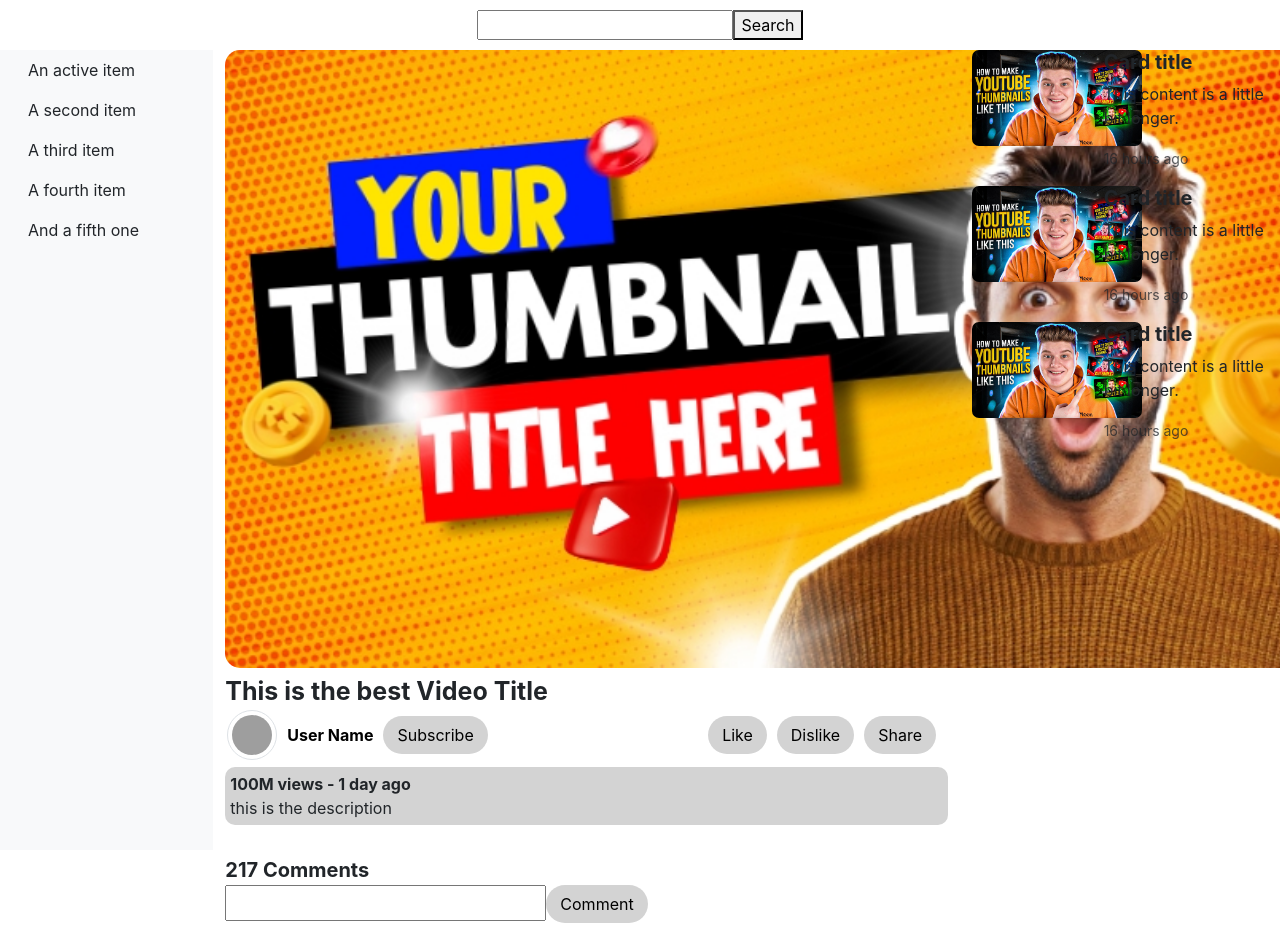
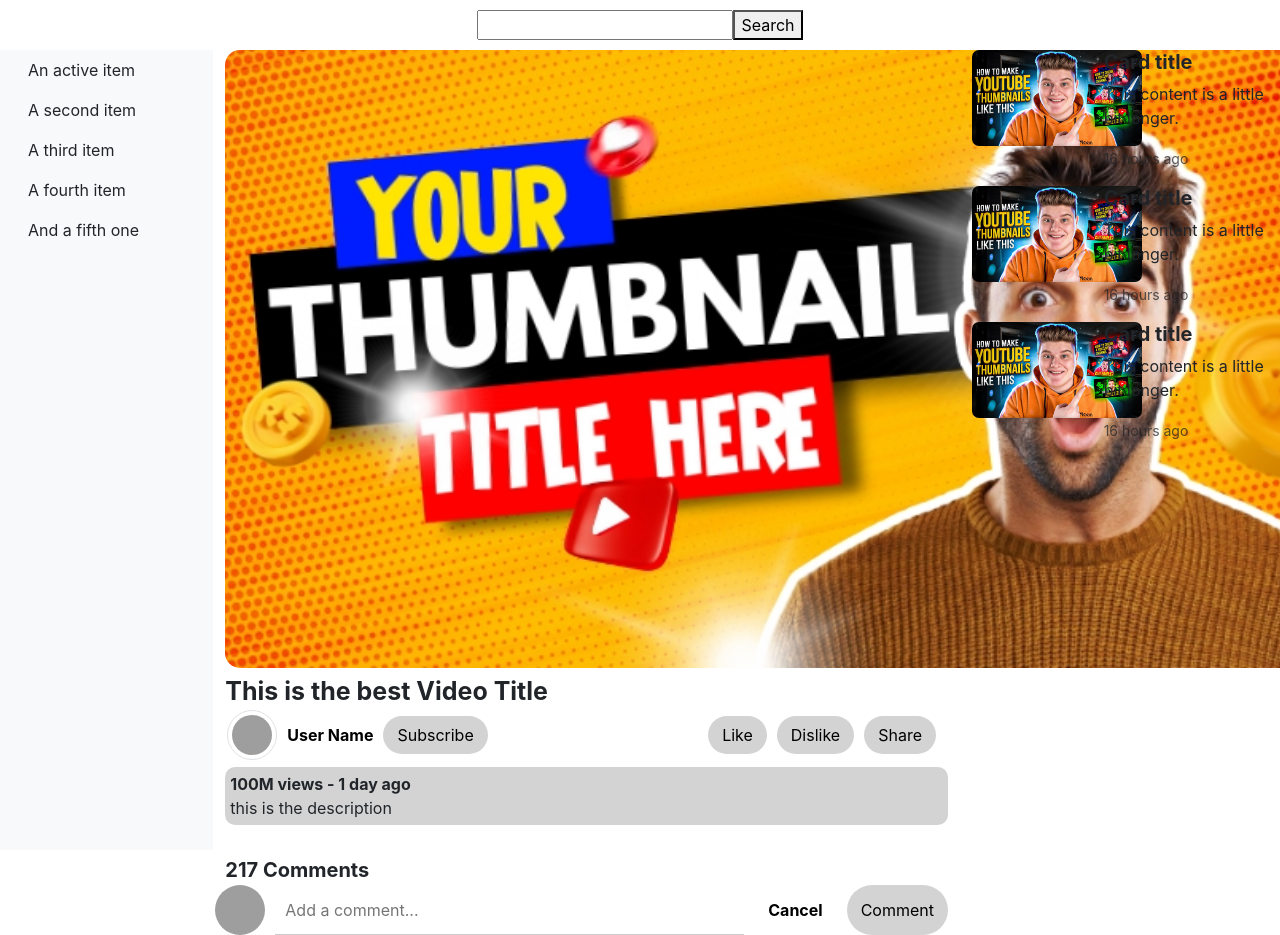
Before and after one commit to maxshabs/project_web, a React (Create React App) app: page / in a window 1280 px wide. Shown: the top 935 px of the page. Built offline with nearby package versions, Linux system fonts and the light colour scheme; grey boxes are pictures that could not be loaded.

Commit message:
added comment section, still need to display them

```diff
--- a/src/video_screen/CommentSection/CommentSection.css
+++ b/src/video_screen/CommentSection/CommentSection.css
@@ -0,0 +1,70 @@
+/* Comment section */
+.commentSection {
+    padding-top: 30px;
+    text-align: left;
+    font-weight: bold;
+    font-size: 20px;
+  }
+
+  .buttonsContainer {
+    display: flex;
+    flex: 1;
+    gap: 10px;
+  }
+
+  .cancelBtn {
+    border: none;
+    background-color: transparent;
+    color: black;
+    font-size: 16px;
+    font-weight: bold;
+    padding: 7px 14px;
+  }
+
+  .cancelBtn:hover {
+    background-color: gray;
+    padding: 7px 14px;
+    background-color: lightgray; /* Primary color */
+    color: black; /* Text color */
+    border: none; /* Remove default border */
+    border-radius: 30px; /* Rounded corners */
+    cursor: pointer; /* Pointer cursor on hover */
+    font-size: 16px; /* Font size */
+    transition: background-color 0.3s ease; /* Smooth background color transition */
+  }
+
+  .commentBtn {
+    padding: 7px 14px;
+    background-color: lightgray; /* Primary color */
+    color: black; /* Text color */
+    border: none; /* Remove default border */
+    border-radius: 30px; /* Rounded corners */
+    cursor: pointer; /* Pointer cursor on hover */
+    font-size: 16px; /* Font size */
+    transition: background-color 0.3s ease; /* Smooth background color transition */
+  }
+
+  .commentBtn:hover {
+    background-color: gray;
+  }
+
+  .userPicture {
+    height: 50px;
+    width: 50px;
+    border-radius: 30px;
+    object-fit: cover;
+    margin-left: -10px;
+  }
+
+  .textField {
+    border: none; /* Remove default border */
+    border-bottom: 1px solid #ccc; /* Add bottom border */
+    padding: 10px; /* Padding for content */
+    font-size: 16px; /* Font size */
+    width: 100%; /* Make input box wider */
+}
+
+.textField:focus {
+    outline: none; /* Remove outline on focus */
+    border-bottom: 1px solid black; /* Example border color on focus */
+}
--- a/src/video_screen/CommentSection/CommentSection.js
+++ b/src/video_screen/CommentSection/CommentSection.js
@@ -1,8 +1,19 @@
+import './CommentSection.css'
 
-function commentSection() {
+function CommentSection() {
   return (
+    <div class='commentSection'>217 Comments
+        <div class='buttonsContainer'>
+            <img src="lebron.png" class="userPicture" alt=''></img>
+            <input class='textField' placeholder="Add a comment..."></input>
+            <button class='cancelBtn'>Cancel</button>
+            <button class='commentBtn'>Comment</button>
+        </div>
+        <div>
 
+        </div>
+    </div>
   );
 }
 
-export default commentSection;
+export default CommentSection;
--- a/src/video_screen/VideoScreen.css
+++ b/src/video_screen/VideoScreen.css
@@ -105,11 +105,3 @@
     align-items: center;
     gap: 10px;
   }
-
-/* Comment section */
-  .commentSection {
-    padding-top: 30px;
-    text-align: left;
-    font-weight: bold;
-    font-size: 20px;
-  }
--- a/src/video_screen/VideoScreen.js
+++ b/src/video_screen/VideoScreen.js
@@ -1,6 +1,7 @@
 import React from 'react';
 import './VideoScreen.css';
 import SideVideo from './SideVideo/SideVideo';
+import CommentSection from './CommentSection/CommentSection';
 
 const VideoScreen = () => {
     return (
@@ -41,13 +42,7 @@ const VideoScreen = () => {
                                     <div id="stats">100M views - 1 day ago</div>
                                     <div>this is the description</div>
                             </div>
-                            <div class='commentSection'>
-                                217 Comments
-                                <div>
-                                  <input></input>
-                                  <button class='userBar-button'>Comment</button>
-                                </div>
-                            </div>
+                            <CommentSection/>
                         </div>
                     </div>
 
```
